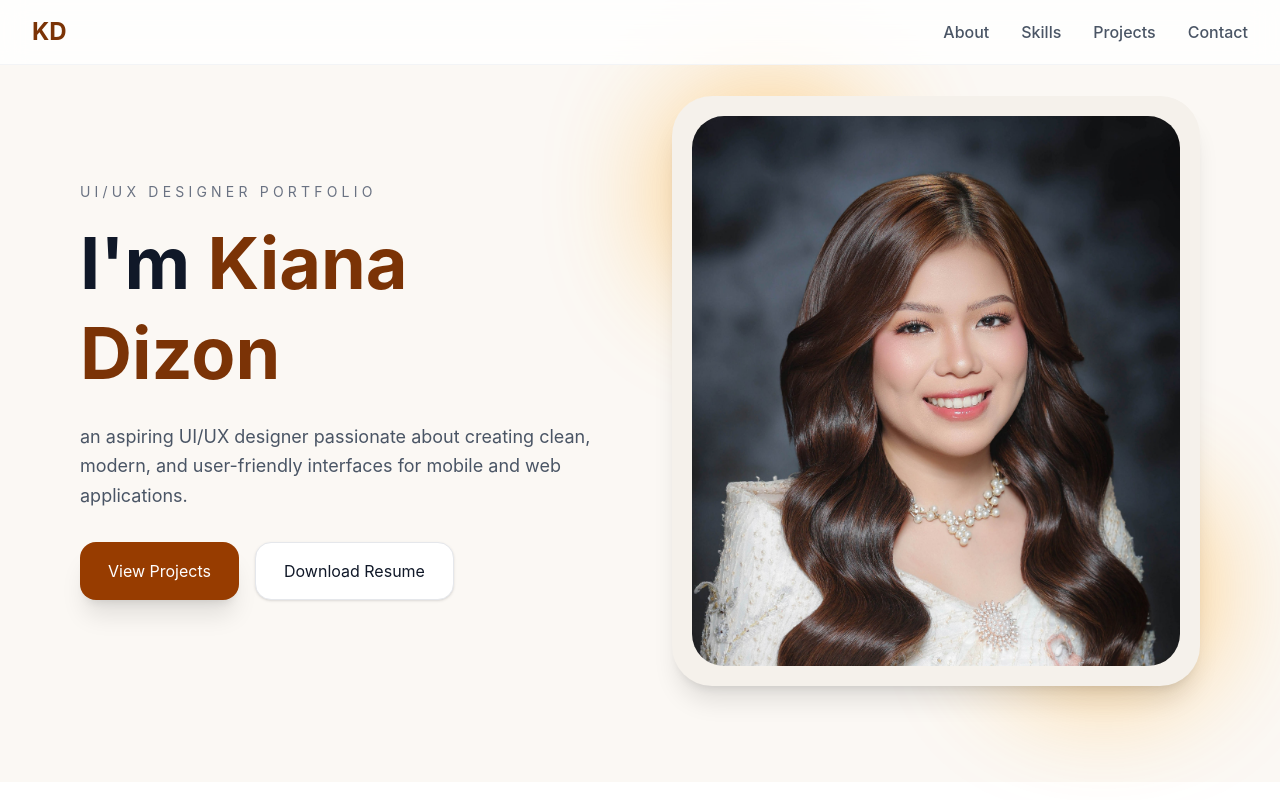
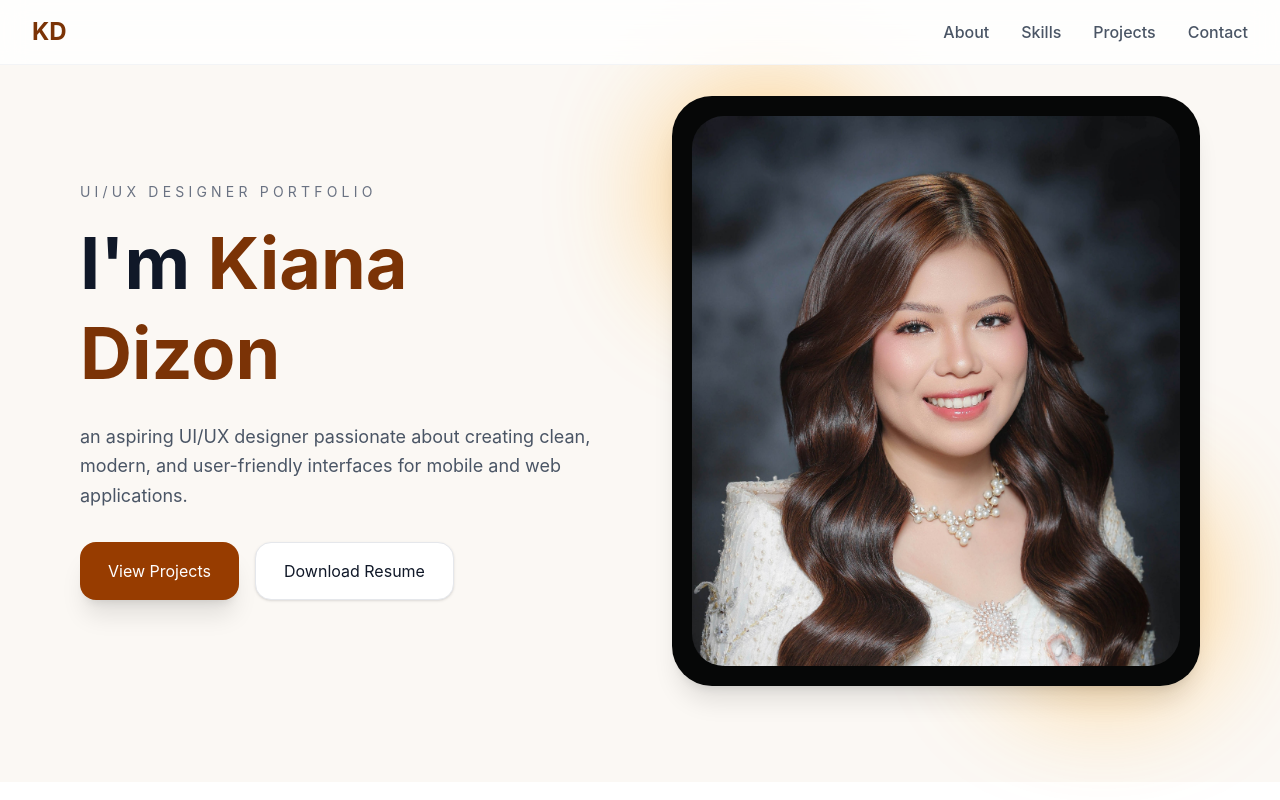
Before and after one commit to K-mariedizon/My-Portfolio, a React (Vite) app: page / in a window 1280 px wide. Shown: the top 800 px of the page. Built offline with nearby package versions, Linux system fonts and the light colour scheme.

Commit message:
Update portfolio

```diff
--- a/src/App.jsx
+++ b/src/App.jsx
@@ -135,7 +135,7 @@ export default function PortfolioWebsite() {
             <div className="absolute -top-0 -left-0 w-48 h-48 bg-amber-500 rounded-full blur-3xl opacity-60"></div>
             <div className="absolute bottom-0 right-0 w-48 h-48 bg-amber-500 rounded-full blur-3xl opacity-60"></div>
 
-            <div className="relative p-5 bg-[#f5f1eb] rounded-[2.5rem] shadow-xl">
+            <div className="relative p-5 bg-[#060707] rounded-[2.5rem] shadow-xl">
 
               <img
                 src={profilePic}
```
